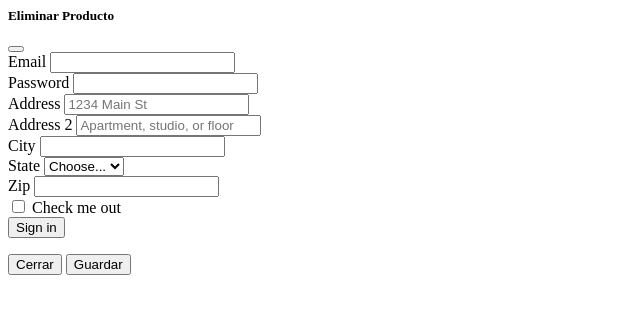
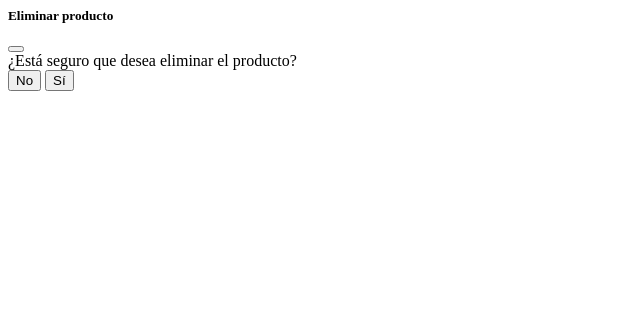
Before and after one commit to Jhon1606/ProductoCrud, a PHP site: page /delete.php in a window 1280 px wide. Shown: the top 314 px of the page, without its empty margins (0-640 px from the left). Run offline with PHP 8.4, Linux system fonts and the light colour scheme.

Commit message:
Se agregaron los iconos, el boton añadir, editar y eliminar con los modals respectivos

```diff
--- a/Productos/Vista/delete.php
+++ b/Productos/Vista/delete.php
@@ -1,64 +1,19 @@
-<div class="modal fade" id="myModal2" tabindex="-1" aria-labelledby="exampleModalLabel" aria-hidden="true">
+
+<!-- Modal -->
+<div class="modal fade" id="myModal3" tabindex="-1" aria-labelledby="exampleModalLabel" aria-hidden="true">
     <div class="modal-dialog">
         <div class="modal-content">
             <div class="modal-header">
-                    <h5 class="modal-title" id="exampleModalLabel">Eliminar Producto</h5>
+                <h5 class="modal-title" id="exampleModalLabel">Eliminar producto</h5>
                 <button type="button" class="btn-close" data-bs-dismiss="modal" aria-label="Close"></button>
             </div>
-
-                <!-- Formulario -->
             <div class="modal-body">
-                    <form class="row g-3">
-                        <div class="col-md-6">
-                            <label for="inputEmail4" class="form-label">Email</label>
-                            <input type="email" class="form-control" id="inputEmail4">
+                ¿Está seguro que desea eliminar el producto?
             </div>
-                        <div class="col-md-6">
-                            <label for="inputPassword4" class="form-label">Password</label>
-                            <input type="password" class="form-control" id="inputPassword4">
-                        </div>
-                        <div class="col-12">
-                            <label for="inputAddress" class="form-label">Address</label>
-                            <input type="text" class="form-control" id="inputAddress" placeholder="1234 Main St">
-                        </div>
-                        <div class="col-12">
-                            <label for="inputAddress2" class="form-label">Address 2</label>
-                            <input type="text" class="form-control" id="inputAddress2" placeholder="Apartment, studio, or floor">
-                        </div>
-                        <div class="col-md-6">
-                            <label for="inputCity" class="form-label">City</label>
-                            <input type="text" class="form-control" id="inputCity">
-                        </div>
-                        <div class="col-md-4">
-                            <label for="inputState" class="form-label">State</label>
-                            <select id="inputState" class="form-select">
-                            <option selected>Choose...</option>
-                            <option>...</option>
-                            </select>
-                        </div>
-                        <div class="col-md-2">
-                            <label for="inputZip" class="form-label">Zip</label>
-                            <input type="text" class="form-control" id="inputZip">
-                        </div>
-                        <div class="col-12">
-                            <div class="form-check">
-                            <input class="form-check-input" type="checkbox" id="gridCheck">
-                            <label class="form-check-label" for="gridCheck">
-                                Check me out
-                            </label>
-                            </div>
-                        </div>
-                        <div class="col-12">
-                            <button type="submit" class="btn btn-primary">Sign in</button>
-                        </div>
-                    </form>
-                </div>
-
             <div class="modal-footer">
-                    <button type="button" class="btn btn-secondary" data-bs-dismiss="modal">Cerrar</button>
-                    <button type="button" class="btn btn-primary">Guardar</button>
+                <button type="button" class="btn btn-secondary" data-bs-dismiss="modal">No</button>
+                <button type="button" class="btn btn-primary">Sí</button>
             </div>
         </div>
     </div>
 </div>
-    </div>
```
Also changed, not shown: Productos/Vista/add.php (+7 -3 lines), Productos/Vista/edit.php (+41 -0 lines), Productos/Vista/index.php (+22 -8 lines), Public/js/javascript.js (+16 -4 lines). Lines whose indentation alone changed are shown as unchanged.
